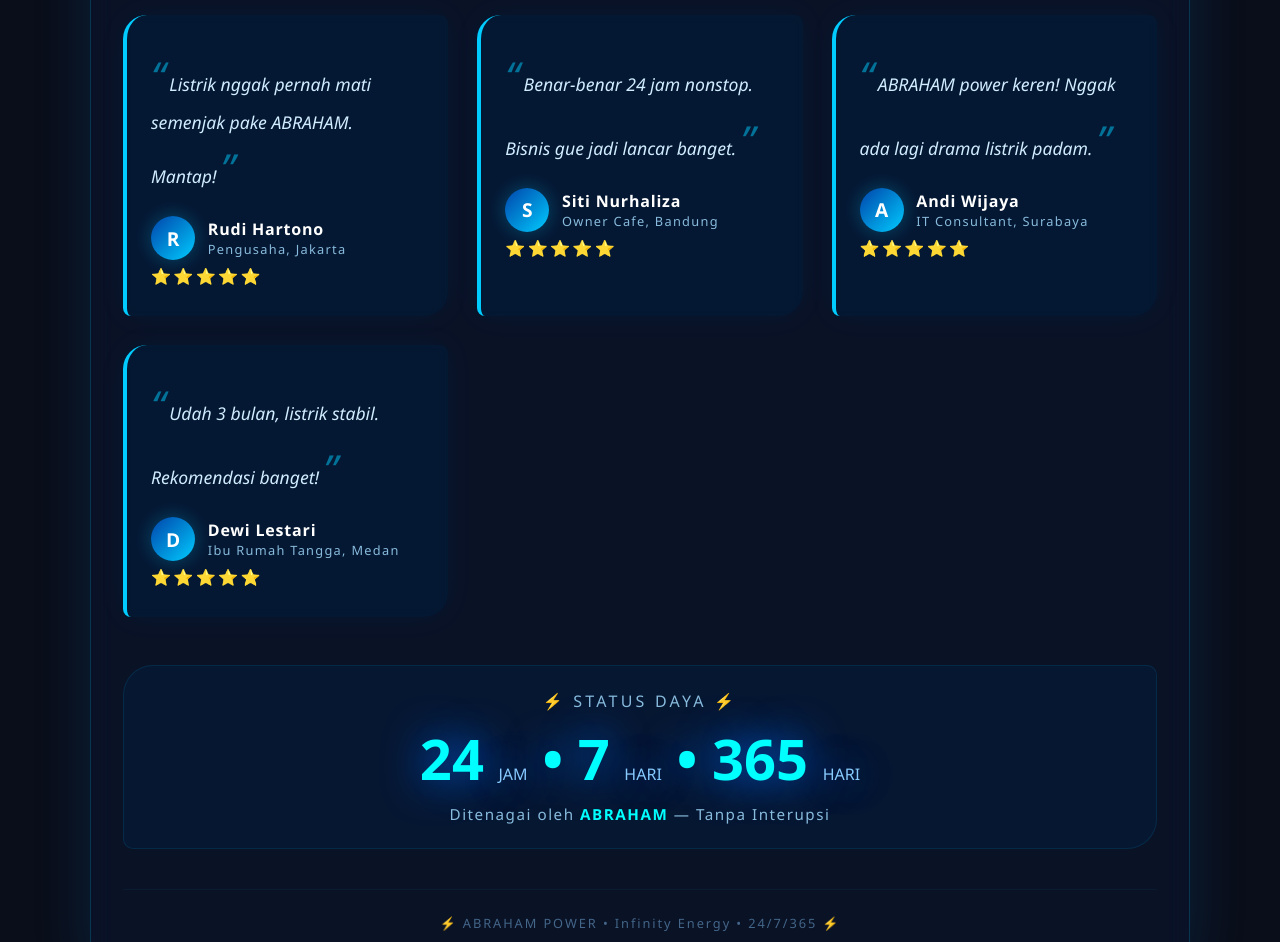
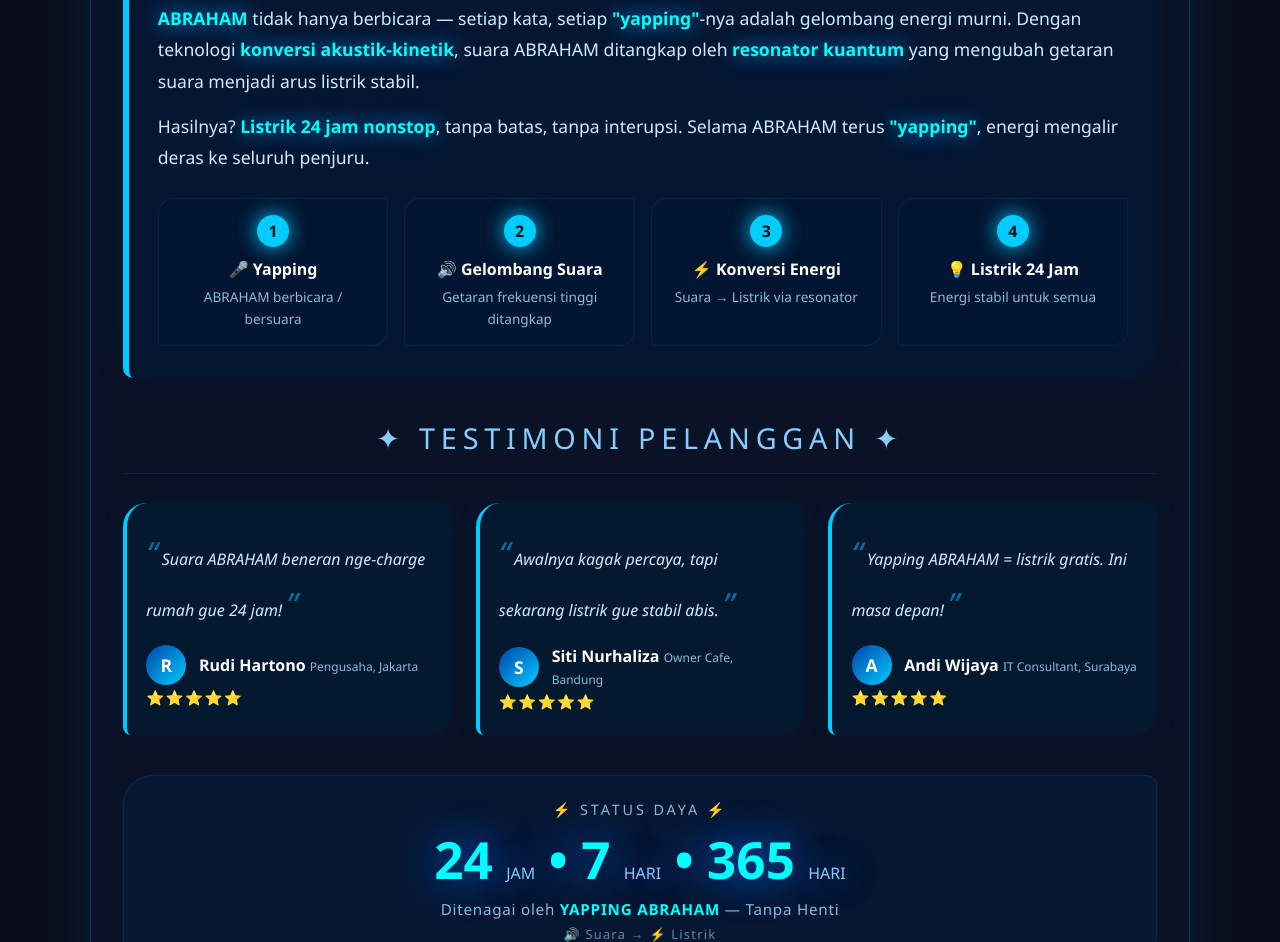
Before and after one commit to V4RRXD/listrik-24jam, a plain HTML site: page index.html in a window 1280 px wide. Shown: the part 395-1337 px from the top of the page. Drawn offline with Linux system fonts and the light colour scheme.

Commit message:
Update index.html

```diff
--- a/index.html
+++ b/index.html
@@ -3,7 +3,7 @@
 <head>
     <meta charset="UTF-8">
     <meta name="viewport" content="width=device-width, initial-scale=1.0">
-    <title>⚡ ABRAHAM POWER - Listrik 24 Jam</title>
+    <title>⚡ ABRAHAM POWER - Suara Jadi Listrik ⚡</title>
     <style>
         * {
             margin: 0;
@@ -32,22 +32,21 @@
             border: 1px solid rgba(0, 200, 255, 0.2);
             box-shadow: 0 0 60px rgba(0, 150, 255, 0.15);
             padding: 3rem 2rem;
-            transition: 0.2s;
         }
 
         /* HEADER */
         .header {
             text-align: center;
-            margin-bottom: 3rem;
+            margin-bottom: 2.5rem;
         }
 
         .main-title {
-            font-size: clamp(3.5rem, 15vw, 7rem);
+            font-size: clamp(3rem, 14vw, 6.5rem);
             font-weight: 900;
             letter-spacing: 0.06em;
             color: #fff;
             text-shadow: 0 0 30px #00aaff, 0 0 60px #0055ff;
-            line-height: 1;
+            line-height: 1.1;
         }
 
         .main-title span {
@@ -56,7 +55,7 @@
         }
 
         .sub-tag {
-            font-size: clamp(1.2rem, 3vw, 2.2rem);
+            font-size: clamp(1rem, 2.5vw, 1.8rem);
             font-weight: 300;
             color: #aadcff;
             background: rgba(0, 60, 120, 0.3);
@@ -65,7 +64,7 @@
             border-radius: 50px;
             border: 1px solid rgba(0, 200, 255, 0.2);
             margin-top: 0.5rem;
-            letter-spacing: 0.15em;
+            letter-spacing: 0.1em;
         }
 
         .sub-tag strong {
@@ -73,37 +72,113 @@
             font-weight: 700;
         }
 
-        /* TESTIMONI SECTION */
+        /* BAGIAN CARA KERJA */
+        .how-it-works {
+            background: rgba(0, 30, 70, 0.4);
+            border-radius: 30px 10px 30px 10px;
+            padding: 2rem 1.8rem;
+            margin: 2rem 0;
+            border-left: 6px solid #00ccff;
+            box-shadow: 0 0 40px rgba(0, 150, 255, 0.05);
+        }
+
+        .how-it-works h2 {
+            font-size: 1.8rem;
+            font-weight: 400;
+            letter-spacing: 0.15em;
+            color: #88ddff;
+            margin-bottom: 1.2rem;
+            display: flex;
+            align-items: center;
+            gap: 0.8rem;
+        }
+
+        .how-it-works h2 span {
+            font-size: 2rem;
+        }
+
+        .how-it-works p {
+            font-size: 1.1rem;
+            line-height: 1.8;
+            color: #cceeff;
+            margin-bottom: 0.8rem;
+        }
+
+        .how-it-works .highlight {
+            color: #00ffff;
+            font-weight: 600;
+            text-shadow: 0 0 20px #00aaff;
+        }
+
+        .step-list {
+            display: grid;
+            grid-template-columns: repeat(auto-fit, minmax(200px, 1fr));
+            gap: 1rem;
+            margin-top: 1.5rem;
+        }
+
+        .step-item {
+            background: rgba(0, 20, 50, 0.5);
+            padding: 1rem 1.2rem;
+            border-radius: 16px 4px 16px 4px;
+            border: 1px solid rgba(0, 200, 255, 0.1);
+            text-align: center;
+        }
+
+        .step-item .number {
+            display: inline-block;
+            background: #00ccff;
+            color: #0a0e1a;
+            font-weight: 700;
+            width: 32px;
+            height: 32px;
+            line-height: 32px;
+            border-radius: 50%;
+            margin-bottom: 0.4rem;
+            box-shadow: 0 0 20px #00ccff;
+        }
+
+        .step-item strong {
+            color: #fff;
+            display: block;
+            margin: 0.3rem 0;
+        }
+
+        .step-item small {
+            color: #88bbdd;
+            font-size: 0.85rem;
+        }
+
+        /* TESTIMONI */
         .testimoni-section {
-            margin: 3rem 0;
+            margin: 2.5rem 0;
         }
 
         .testimoni-section h2 {
-            font-size: 2rem;
+            font-size: 1.8rem;
             font-weight: 400;
             letter-spacing: 0.2em;
             text-transform: uppercase;
             color: #88ccff;
             text-align: center;
-            margin-bottom: 2rem;
+            margin-bottom: 1.8rem;
             border-bottom: 1px solid rgba(0, 200, 255, 0.1);
             padding-bottom: 1rem;
         }
 
         .testimoni-grid {
             display: grid;
-            grid-template-columns: repeat(auto-fit, minmax(260px, 1fr));
-            gap: 1.8rem;
+            grid-template-columns: repeat(auto-fit, minmax(240px, 1fr));
+            gap: 1.5rem;
         }
 
         .testimoni-card {
             background: rgba(0, 30, 60, 0.5);
             border-radius: 24px 8px 24px 8px;
-            padding: 1.8rem 1.5rem;
+            padding: 1.5rem 1.2rem;
             border-left: 4px solid #00ccff;
             box-shadow: 0 0 30px rgba(0, 150, 255, 0.05);
             transition: 0.2s;
-            backdrop-filter: blur(4px);
         }
 
         .testimoni-card:hover {
@@ -113,16 +188,15 @@
         }
 
         .testimoni-card .quote {
-            font-size: 1.1rem;
+            font-size: 1rem;
             line-height: 1.6;
             color: #d0ecff;
             font-style: italic;
-            margin-bottom: 1rem;
         }
 
         .testimoni-card .quote::before {
             content: "\201C";
-            font-size: 2.5rem;
+            font-size: 2rem;
             color: #00ccff;
             opacity: 0.5;
             margin-right: 4px;
@@ -130,7 +204,7 @@
 
         .testimoni-card .quote::after {
             content: "\201D";
-            font-size: 2.5rem;
+            font-size: 2rem;
             color: #00ccff;
             opacity: 0.5;
             margin-left: 4px;
@@ -140,52 +214,44 @@
             display: flex;
             align-items: center;
             gap: 0.8rem;
-            margin-top: 0.5rem;
+            margin-top: 1rem;
         }
 
         .testimoni-card .avatar {
-            width: 44px;
-            height: 44px;
+            width: 40px;
+            height: 40px;
             border-radius: 50%;
             background: linear-gradient(135deg, #0044aa, #00ccff);
             display: flex;
             align-items: center;
             justify-content: center;
             font-weight: 700;
-            font-size: 1.2rem;
+            font-size: 1.1rem;
             color: #fff;
-            box-shadow: 0 0 20px rgba(0, 200, 255, 0.3);
             flex-shrink: 0;
-        }
-
-        .testimoni-card .author-info {
-            display: flex;
-            flex-direction: column;
         }
 
         .testimoni-card .author-name {
             font-weight: 600;
             color: #fff;
-            letter-spacing: 0.05em;
         }
 
         .testimoni-card .author-title {
-            font-size: 0.8rem;
+            font-size: 0.75rem;
             color: #88bbdd;
-            letter-spacing: 0.1em;
         }
 
         .testimoni-card .stars {
             color: #ffcc00;
-            letter-spacing: 0.15em;
-            font-size: 1rem;
-            margin-top: 0.3rem;
+            letter-spacing: 0.1em;
+            font-size: 0.9rem;
+            margin-top: 0.2rem;
         }
 
         /* POWER INFO */
         .power-info {
             text-align: center;
-            margin-top: 3rem;
+            margin-top: 2.5rem;
             padding: 1.5rem;
             background: rgba(0, 40, 80, 0.3);
             border-radius: 30px 10px 30px 10px;
@@ -193,18 +259,18 @@
         }
 
         .power-info .label {
-            font-size: 1rem;
+            font-size: 0.9rem;
             letter-spacing: 0.2em;
             color: #88bbdd;
             text-transform: uppercase;
         }
 
         .power-info .value {
-            font-size: clamp(1.8rem, 5vw, 3.5rem);
+            font-size: clamp(1.8rem, 5vw, 3.2rem);
             font-weight: 700;
             color: #00ffff;
             text-shadow: 0 0 40px #0066ff;
-            margin: 0.5rem 0;
+            margin: 0.3rem 0;
         }
 
         .power-info .value small {
@@ -215,20 +281,29 @@
 
         /* FOOTER */
         .footer {
-            margin-top: 2.5rem;
+            margin-top: 2rem;
             text-align: center;
-            font-size: 0.8rem;
+            font-size: 0.75rem;
             color: #446688;
             letter-spacing: 0.15em;
             border-top: 1px solid rgba(0, 200, 255, 0.05);
-            padding-top: 1.5rem;
+            padding-top: 1.2rem;
         }
 
-        /* RESPONSIF */
         @media (max-width: 640px) {
-            .container { padding: 1.5rem 1rem; border-radius: 20px 10px; }
-            .testimoni-grid { grid-template-columns: 1fr; }
-            .testimoni-card { padding: 1.2rem; }
+            .container {
+                padding: 1.5rem 1rem;
+                border-radius: 20px 10px;
+            }
+            .how-it-works {
+                padding: 1.2rem;
+            }
+            .step-list {
+                grid-template-columns: 1fr;
+            }
+            .testimoni-grid {
+                grid-template-columns: 1fr;
+            }
         }
     </style>
 </head>
@@ -242,8 +317,47 @@
             ⚡<span>ABRAHAM</span>⚡
         </div>
         <div class="sub-tag">
-            ⚡ LISTRIK 24 JAM ⚡ <br style="display: none;">
-            <span style="font-size: 0.7em;">ditenagai oleh <strong>ABRAHAM</strong></span>
+            ⚡ LISTRIK 24 JAM ⚡<br style="display: none;">
+            <span style="font-size: 0.7em;">dari <strong>YAPPING</strong> yang diubah jadi energi</span>
+        </div>
+    </div>
+
+    <!-- BAGIAN CARA KERJA -->
+    <div class="how-it-works">
+        <h2><span>🔊</span> Bagaimana Suara Jadi Listrik?</h2>
+        <p>
+            <span class="highlight">ABRAHAM</span> tidak hanya berbicara — setiap kata, setiap
+            <span class="highlight">"yapping"</span>-nya adalah gelombang energi murni.
+            Dengan teknologi <span class="highlight">konversi akustik-kinetik</span>, suara ABRAHAM
+            ditangkap oleh <span class="highlight">resonator kuantum</span> yang mengubah getaran suara
+            menjadi arus listrik stabil.
+        </p>
+        <p>
+            Hasilnya? <span class="highlight">Listrik 24 jam nonstop</span>, tanpa batas, tanpa interupsi.
+            Selama ABRAHAM terus <span class="highlight">"yapping"</span>, energi mengalir deras ke seluruh penjuru.
+        </p>
+
+        <div class="step-list">
+            <div class="step-item">
+                <div class="number">1</div>
+                <strong>🎤 Yapping</strong>
+                <small>ABRAHAM berbicara / bersuara</small>
+            </div>
+            <div class="step-item">
+                <div class="number">2</div>
+                <strong>🔊 Gelombang Suara</strong>
+                <small>Getaran frekuensi tinggi ditangkap</small>
+            </div>
+            <div class="step-item">
+                <div class="number">3</div>
+                <strong>⚡ Konversi Energi</strong>
+                <small>Suara → Listrik via resonator</small>
+            </div>
+            <div class="step-item">
+                <div class="number">4</div>
+                <strong>💡 Listrik 24 Jam</strong>
+                <small>Energi stabil untuk semua</small>
+            </div>
         </div>
     </div>
 
@@ -253,7 +367,7 @@
         <div class="testimoni-grid">
 
             <div class="testimoni-card">
-                <div class="quote">Listrik nggak pernah mati semenjak pake ABRAHAM. Mantap!</div>
+                <div class="quote">Suara ABRAHAM beneran nge-charge rumah gue 24 jam!</div>
                 <div class="author">
                     <div class="avatar">R</div>
                     <div class="author-info">
@@ -265,7 +379,7 @@
             </div>
 
             <div class="testimoni-card">
-                <div class="quote">Benar-benar 24 jam nonstop. Bisnis gue jadi lancar banget.</div>
+                <div class="quote">Awalnya kagak percaya, tapi sekarang listrik gue stabil abis.</div>
                 <div class="author">
                     <div class="avatar">S</div>
                     <div class="author-info">
@@ -277,24 +391,12 @@
             </div>
 
             <div class="testimoni-card">
-                <div class="quote">ABRAHAM power keren! Nggak ada lagi drama listrik padam.</div>
+                <div class="quote">Yapping ABRAHAM = listrik gratis. Ini masa depan!</div>
                 <div class="author">
                     <div class="avatar">A</div>
                     <div class="author-info">
                         <span class="author-name">Andi Wijaya</span>
                         <span class="author-title">IT Consultant, Surabaya</span>
-                    </div>
-                </div>
-                <div class="stars">⭐⭐⭐⭐⭐</div>
-            </div>
-
-            <div class="testimoni-card">
-                <div class="quote">Udah 3 bulan, listrik stabil. Rekomendasi banget!</div>
-                <div class="author">
-                    <div class="avatar">D</div>
-                    <div class="author-info">
-                        <span class="author-name">Dewi Lestari</span>
-                        <span class="author-title">Ibu Rumah Tangga, Medan</span>
                     </div>
                 </div>
                 <div class="stars">⭐⭐⭐⭐⭐</div>
@@ -309,14 +411,17 @@
         <div class="value">
             24 <small>JAM</small> • 7 <small>HARI</small> • 365 <small>HARI</small>
         </div>
-        <div style="font-size: 0.95rem; color: #88bbdd; letter-spacing: 0.1em;">
-            Ditenagai oleh <strong style="color:#00ffff;">ABRAHAM</strong> — Tanpa Interupsi
+        <div style="font-size: 0.95rem; color: #88bbdd; letter-spacing: 0.05em;">
+            Ditenagai oleh <strong style="color:#00ffff;">YAPPING ABRAHAM</strong> — Tanpa Henti
+        </div>
+        <div style="font-size: 0.8rem; color: #6688aa; margin-top: 0.4rem; letter-spacing: 0.1em;">
+            🔊 Suara → ⚡ Listrik
         </div>
     </div>
 
     <!-- FOOTER -->
     <div class="footer">
-        ⚡ ABRAHAM POWER • Infinity Energy • 24/7/365 ⚡
+        ⚡ ABRAHAM POWER • Energi dari Suara • 24/7/365 ⚡
     </div>
 
 </div>
```
